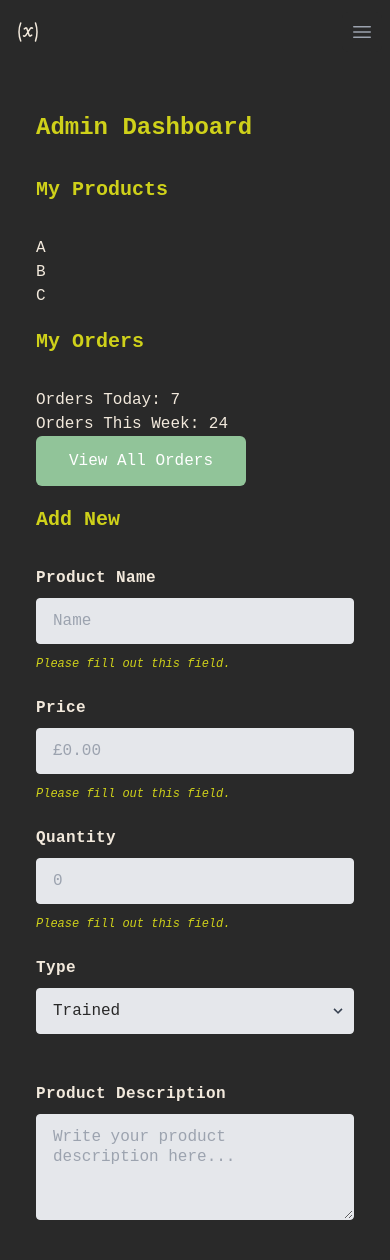
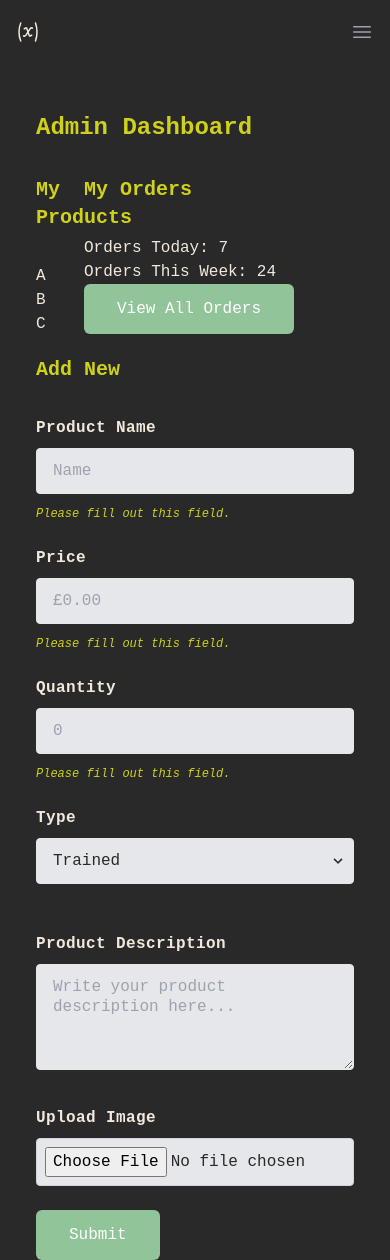
Before and after one commit to lukeconnolly2/Ai-Store, a React (Vite) app in the folder frontend/: page /admindash in a window 390 px wide. Built offline with nearby package versions, Linux system fonts and the light colour scheme.

Commit message:
Adding image input to new product form

```diff
--- a/frontend/src/pages/AdminDash.jsx
+++ b/frontend/src/pages/AdminDash.jsx
@@ -22,62 +22,76 @@ export default function AdminDash() {
                           <span>Orders This Week: </span>
                           <span>24</span>
                       </div>
-                      <Link to="/products" class="h-fit inline-block rounded-md border border-transparent bg-secondary py-3 px-8 text-center font-medium text-white hover:bg-secondary">View All Orders</Link>
+                      <Link to="/products" className="h-fit inline-block rounded-md border border-transparent bg-secondary py-3 px-8 text-center font-medium text-white hover:bg-secondary">View All Orders</Link>
                   </div>
                   {/* Name -> new-product-name
                       Price -> new-product-price
                       Quantity -> new-product-quantity
                       Type -> new-product-type
                       Description -> new-product-description*/}
-                  <div className="col-span-1 md:col-span-3">
+
+
+                  <div className="col-span-5">
                     <h2 className="inline-block pb-8 font text-xl font-bold text-alt sm:text-2xl">Add New</h2>
-                      <form class="w-full">
-                      <div class="flex flex-wrap -mx-3 mb-6">
-                        <div class="w-full px-3">
-                          <label class="block tracking-wide font-bold mb-2" for="new-product-name">
+                    <form className="grid grid-cols-1 md:grid-cols-5 gap-0 md:gap-5">
+                      <div className="col-span-5 md:col-span-3">
+
+                        <div className="flex flex-wrap -mx-3 mb-6">
+                          <div className="w-full px-3">
+                            <label className="block tracking-wide font-bold mb-2" forHTML="new-product-name">
                               Product Name
                             </label>
-                          <input class="appearance-none block w-full bg-gray-200 text-bgdark border border-gray-200 rounded py-3 px-4 mb-3 leading-tight focus:outline-none focus:bg-white" id="new-product-name" type="text" placeholder="Name" />
-                          <p class="text-alt text-xs italic">Please fill out this field.</p>
+                            <input className="appearance-none block w-full bg-gray-200 text-bgdark border border-gray-200 rounded py-3 px-4 mb-3 leading-tight focus:outline-none focus:bg-white" id="new-product-name" type="text" placeholder="Name" />
+                            <p className="text-alt text-xs italic">Please fill out this field.</p>
                           </div>
                         </div>
-                      <div class="flex flex-wrap -mx-3 mb-6">
-                      <div class="w-full md:w-1/3 px-3 mb-6 md:mb-0">
-                          <label class="block tracking-wide font-bold mb-2" for="new-product-price">
+
+                        <div className="flex flex-wrap -mx-3 mb-6">
+                          <div className="w-full md:w-1/3 px-3 mb-6 md:mb-0">
+                            <label className="block tracking-wide font-bold mb-2" forHTML="new-product-price">
                               Price
                             </label>
-                          <input class="appearance-none block w-full bg-gray-200 text-bgdark border border-gray-200 rounded py-3 px-4 mb-3 leading-tight focus:outline-none focus:bg-white focus:border-gray-500" id="new-product-price" type="number" placeholder="£0.00" />
-                          <p class="text-alt text-xs italic">Please fill out this field.</p>
+                            <input className="appearance-none block w-full bg-gray-200 text-bgdark border border-gray-200 rounded py-3 px-4 mb-3 leading-tight focus:outline-none focus:bg-white focus:border-gray-500" id="new-product-price" type="number" placeholder="£0.00" />
+                            <p className="text-alt text-xs italic">Please fill out this field.</p>
                           </div>
-                        <div class="w-full md:w-1/3 px-3 mb-6 md:mb-0">
-                          <label class="block tracking-wide font-bold mb-2" for="new-product-quantity">
+                          <div className="w-full md:w-1/3 px-3 mb-6 md:mb-0">
+                            <label className="block tracking-wide font-bold mb-2" forHTML="new-product-quantity">
                               Quantity
                             </label>
-                          <input class="appearance-none block w-full bg-gray-200 text-bgdark border border-gray-200 rounded py-3 px-4 mb-3 leading-tight focus:outline-none focus:bg-white focus:border-gray-500" id="new-product-quantity" type="number" placeholder="0" />
-                          <p class="text-alt text-xs italic">Please fill out this field.</p>
+                            <input className="appearance-none block w-full bg-gray-200 text-bgdark border border-gray-200 rounded py-3 px-4 mb-3 leading-tight focus:outline-none focus:bg-white focus:border-gray-500" id="new-product-quantity" type="number" placeholder="0" />
+                            <p className="text-alt text-xs italic">Please fill out this field.</p>
                           </div>
-                        <div class="w-full md:w-1/3 px-3 mb-6 md:mb-0">
-                          <label class="block tracking-wide font-bold mb-2" for="new-product-type">
+                          <div className="w-full md:w-1/3 px-3 mb-6 md:mb-0">
+                            <label className="block tracking-wide font-bold mb-2" forHTML="new-product-type">
                               Type
                             </label>
-                          <div class="relative">
-                            <select class="block appearance-none w-full bg-gray-200 border border-gray-200 text-bgdark py-3 px-4 pr-8 rounded leading-tight focus:outline-none focus:bg-white focus:border-gray-500" id="new-product-type">
+                            <div className="relative">
+                              <select className="block appearance-none w-full bg-gray-200 border border-gray-200 text-bgdark py-3 px-4 pr-8 rounded leading-tight focus:outline-none focus:bg-white focus:border-gray-500" id="new-product-type">
                                 <option>Trained</option>
                                 <option>Untrained</option>
                               </select>
-                            <div class="pointer-events-none absolute inset-y-0 right-0 flex items-center px-2 text-gray-700">
-                              <svg class="fill-current h-4 w-4" xmlns="http://www.w3.org/2000/svg" viewBox="0 0 20 20"><path d="M9.293 12.95l.707.707L15.657 8l-1.414-1.414L10 10.828 5.757 6.586 4.343 8z"/></svg>
+                              <div className="pointer-events-none absolute inset-y-0 right-0 flex items-center px-2 text-bgdark">
+                                <svg className="fill-current h-4 w-4" xmlns="http://www.w3.org/2000/svg" viewBox="0 0 20 20"><path d="M9.293 12.95l.707.707L15.657 8l-1.414-1.414L10 10.828 5.757 6.586 4.343 8z"/></svg>
                               </div>
                             </div>
                           </div>
                         </div>
-                      <div class="flex flex-wrap -mx-3 mb-6">
-                        <div class="w-full px-3">
-                          <label class="block tracking-wide  font-bold mb-2" for="new-product-description">
+
+                        <div className="flex flex-wrap -mx-3 mb-6">
+                          <div className="w-full px-3">
+                            <label className="block tracking-wide font-bold mb-2" forHTML="new-product-description">
                               Product Description
                             </label>
-                          <textarea class="appearance-none block w-full bg-gray-200 text-bgdark border border-gray-200 rounded py-3 px-4 mb-3 leading-tight focus:outline-none focus:bg-white focus:border-gray-500" id="new-product-description" rows="4" placeholder="Write your product description here..."></textarea>
+                            <textarea className="appearance-none block w-full bg-gray-200 text-bgdark border border-gray-200 rounded py-3 px-4 mb-3 leading-tight focus:outline-none focus:bg-white focus:border-gray-500" id="new-product-description" rows="4" placeholder="Write your product description here..."></textarea>
                           </div>
+                        </div>
+                      </div>
+                      <div className="col-span-5 md:col-span-2">
+                        <div className="mb-6">
+                          <label className="block tracking-wide font-bold mb-2" forHTML="new-product-image">Upload Image</label>
+                          <input className="block w-full text-bgdark border border-gray-300 rounded p-2 mb-3 cursor-pointer bg-gray-200 focus:outline-none" id="new-product-image" type="file" accept="image/*" />
+                        </div>
+                        <input type="submit" className="h-fit inline-block rounded-md border border-transparent bg-secondary py-3 px-8 text-center font-medium text-white hover:bg-secondary" value={"Submit"}/>
                       </div>
                     </form>
                   </div>
```
Lines whose indentation alone changed are shown as unchanged.
